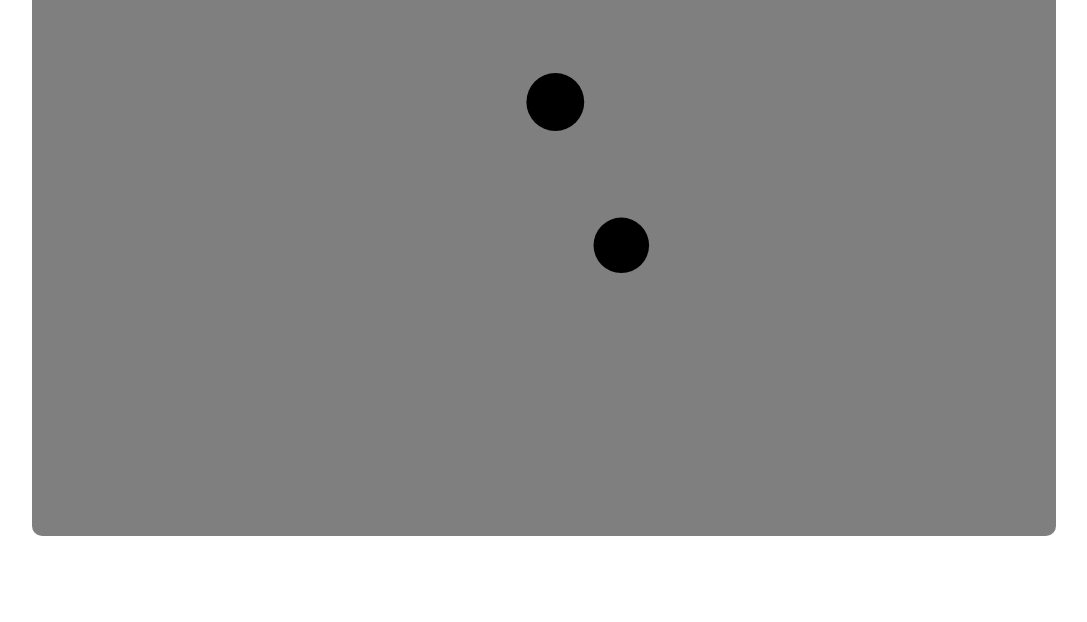
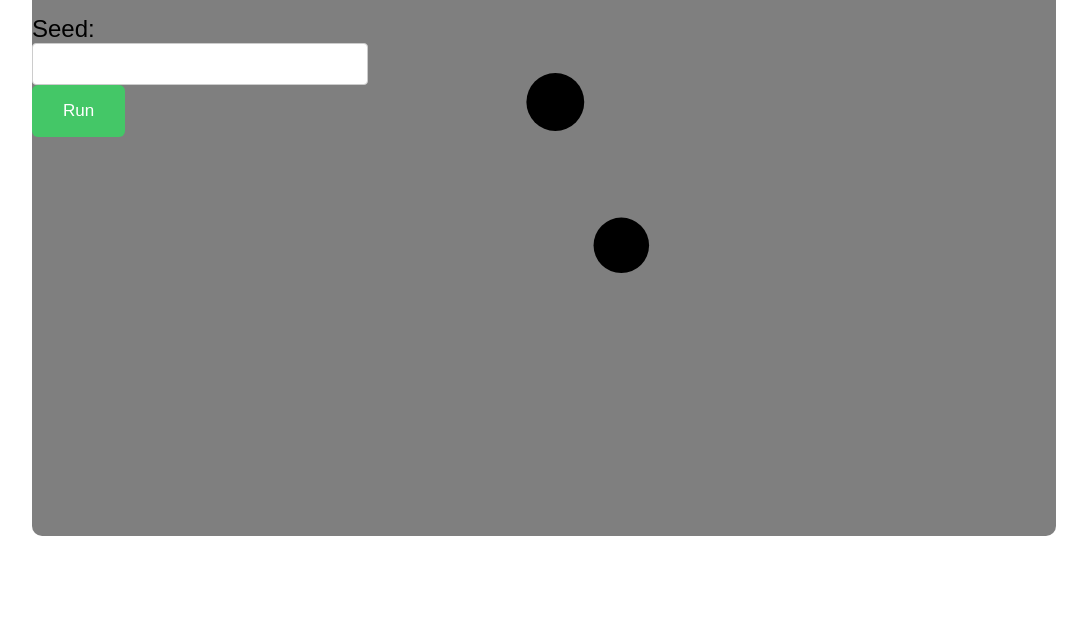
Before and after one commit to logiclogue/Particle-Simulator, a plain HTML site: page index.html in a window 1280 px wide. Shown: the part 184-806 px from the top of the page, without its empty margins (96-1183 px from the left). Drawn offline with Linux system fonts and the light colour scheme.

Commit message:
Style input box and button

```diff
--- a/style.css
+++ b/style.css
@@ -4,6 +4,7 @@ body {
 	margin: 0;
 	overflow: hidden;
 	font-family: Arial, Helvetica, sans-serif;
+	font-size: 1.5em;
 }
 
 
@@ -25,3 +26,31 @@ body {
 .hidden {
 	display: none;
 }
+
+
+input {
+	display: block;
+	padding: 6px 12px;
+	color: #555;
+	border: 1px solid #ccc;
+	border-radius: 4px;
+	font-size: 1em;
+}
+
+button {
+	background-color: #44c767;
+	border-radius: 6px;
+	border-width: 0;
+	display: inline-block;
+	cursor: pointer;
+	color: #ffffff;
+	font-size: 17px;
+	padding: 16px 31px;
+}
+button:hover {
+	background-color: #5cbf2a;
+}
+button:active {
+	position: relative;
+	top: 1px;
+}
```
